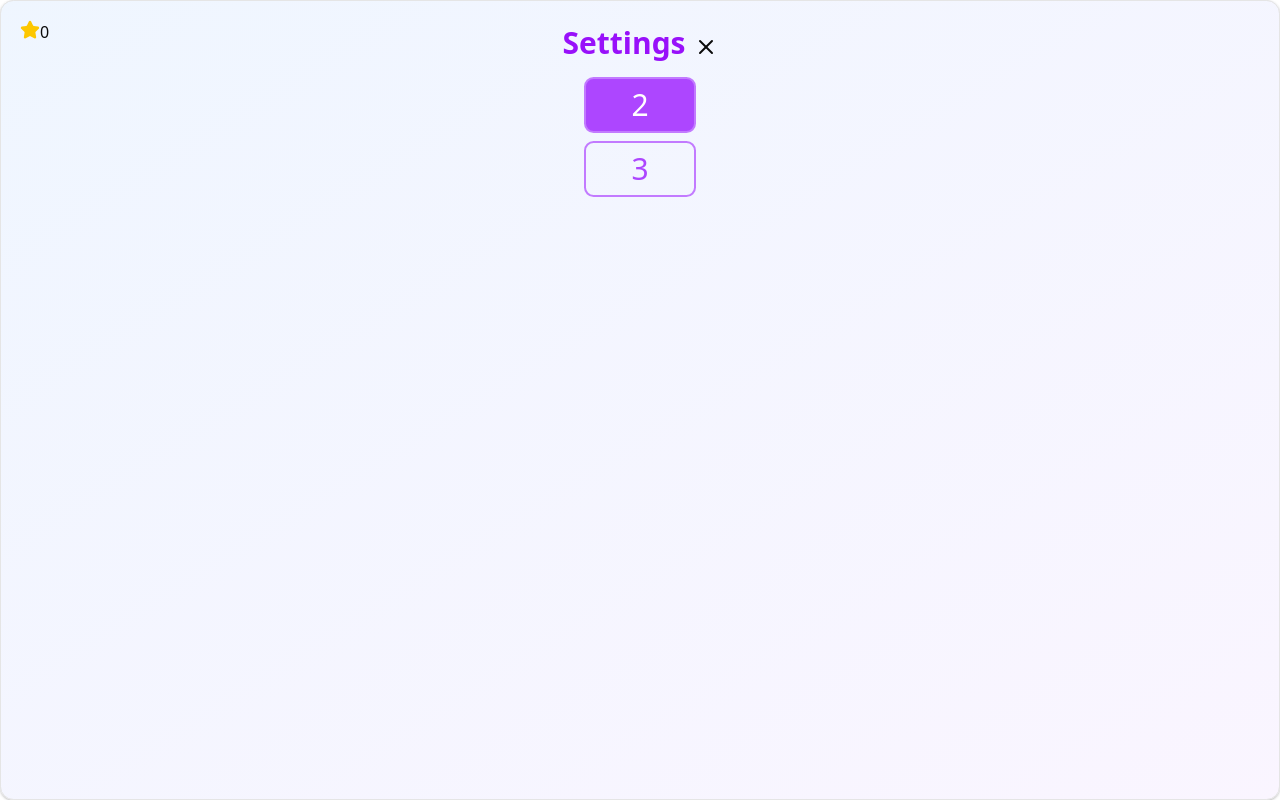
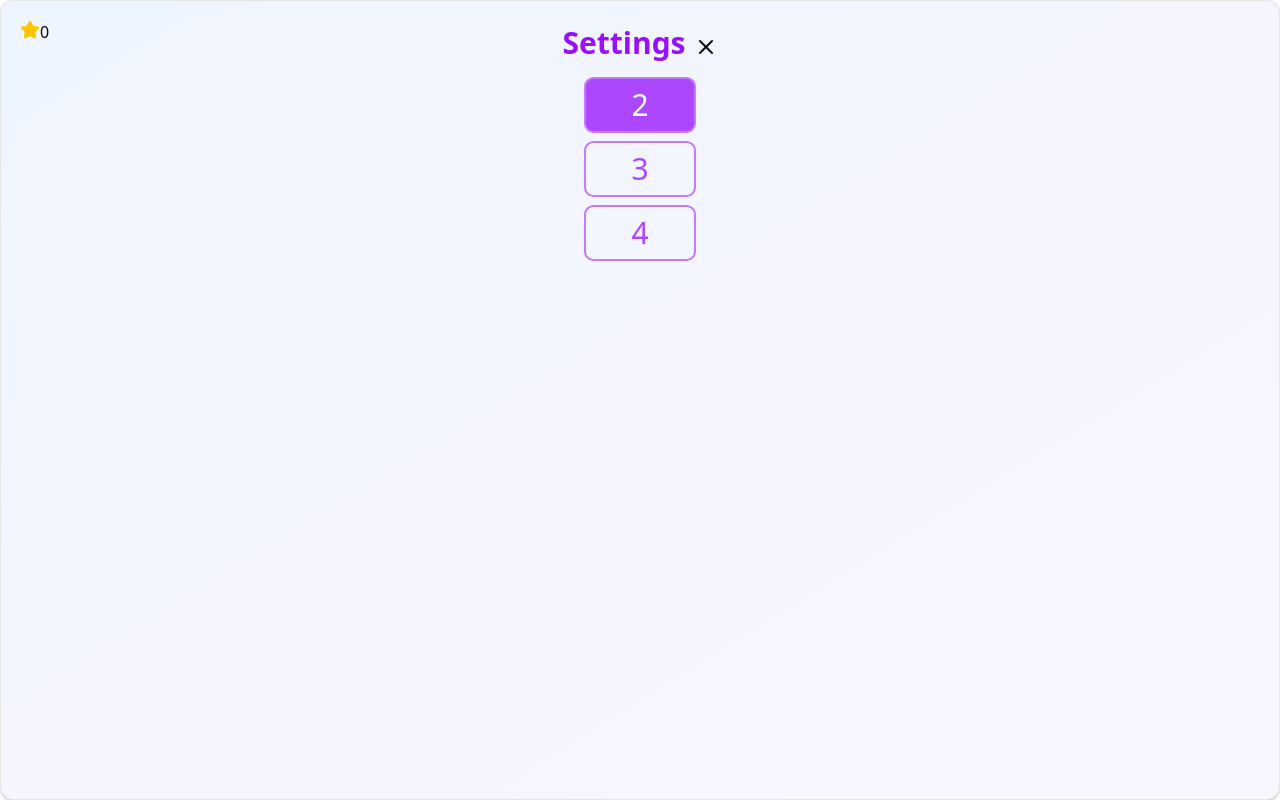
Before and after one commit to wivorn/multipable, a React (Vite) app: page / in a window 1280 px wide. Both pictures are taken after a click on the icon 729 px from the left and 47 px from the top of the page. Built offline with nearby package versions, Linux system fonts and the light colour scheme.

Commit message:
Add 4 multiples

```diff
--- a/src/App.tsx
+++ b/src/App.tsx
@@ -100,7 +100,7 @@ const App = () => {
               </h1>
               <X onClick={() => setShowSettings(false)} />
             </div>
-            {[2, 3].map((n) => (
+            {[2, 3, 4].map((n) => (
               <button
                 className={clsx(
                   'w-28 text-center text-3xl p-2 rounded-lg border-purple-400 text-purple-500 border-2 hover:bg-purple-500 hover:text-white',
```
